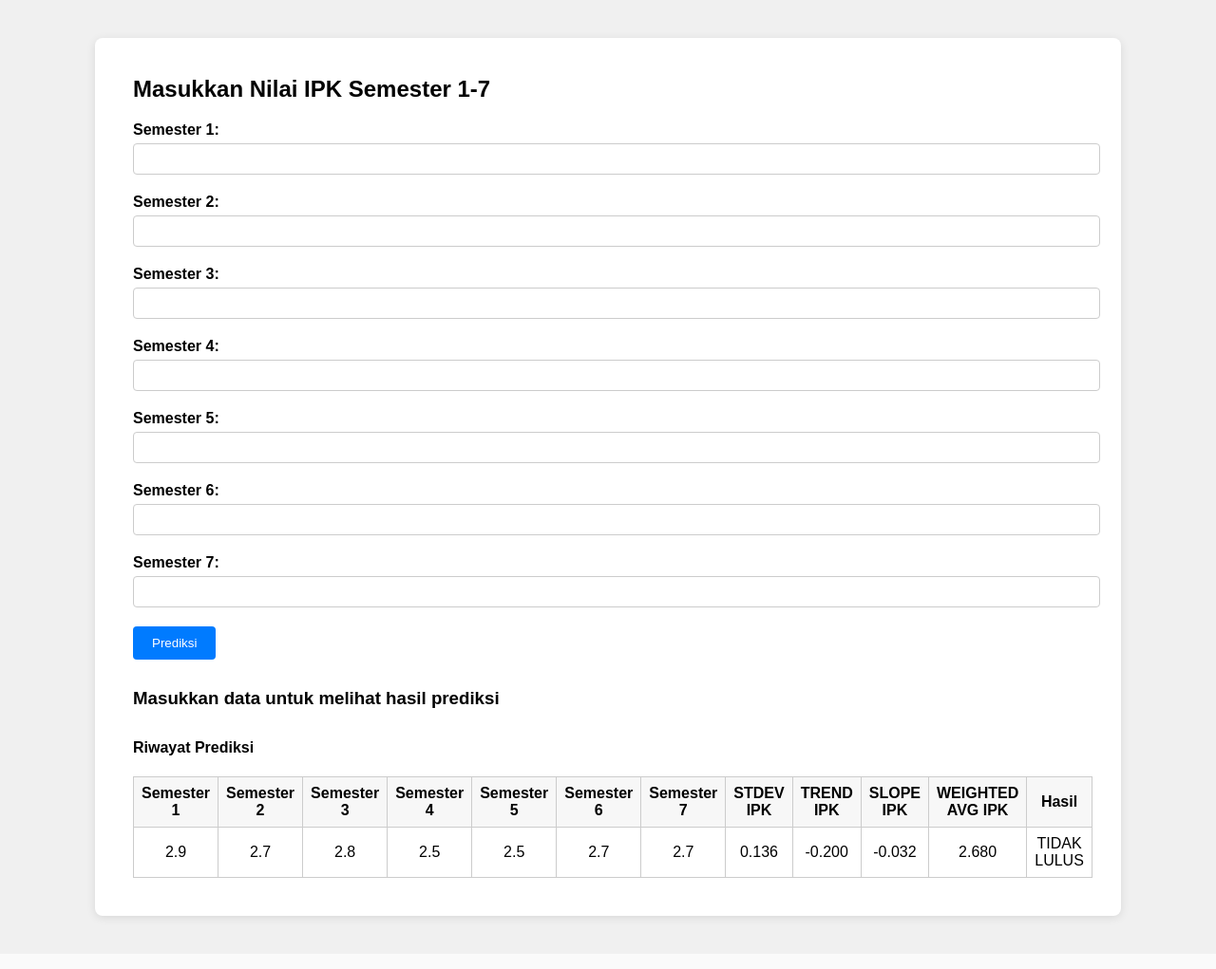
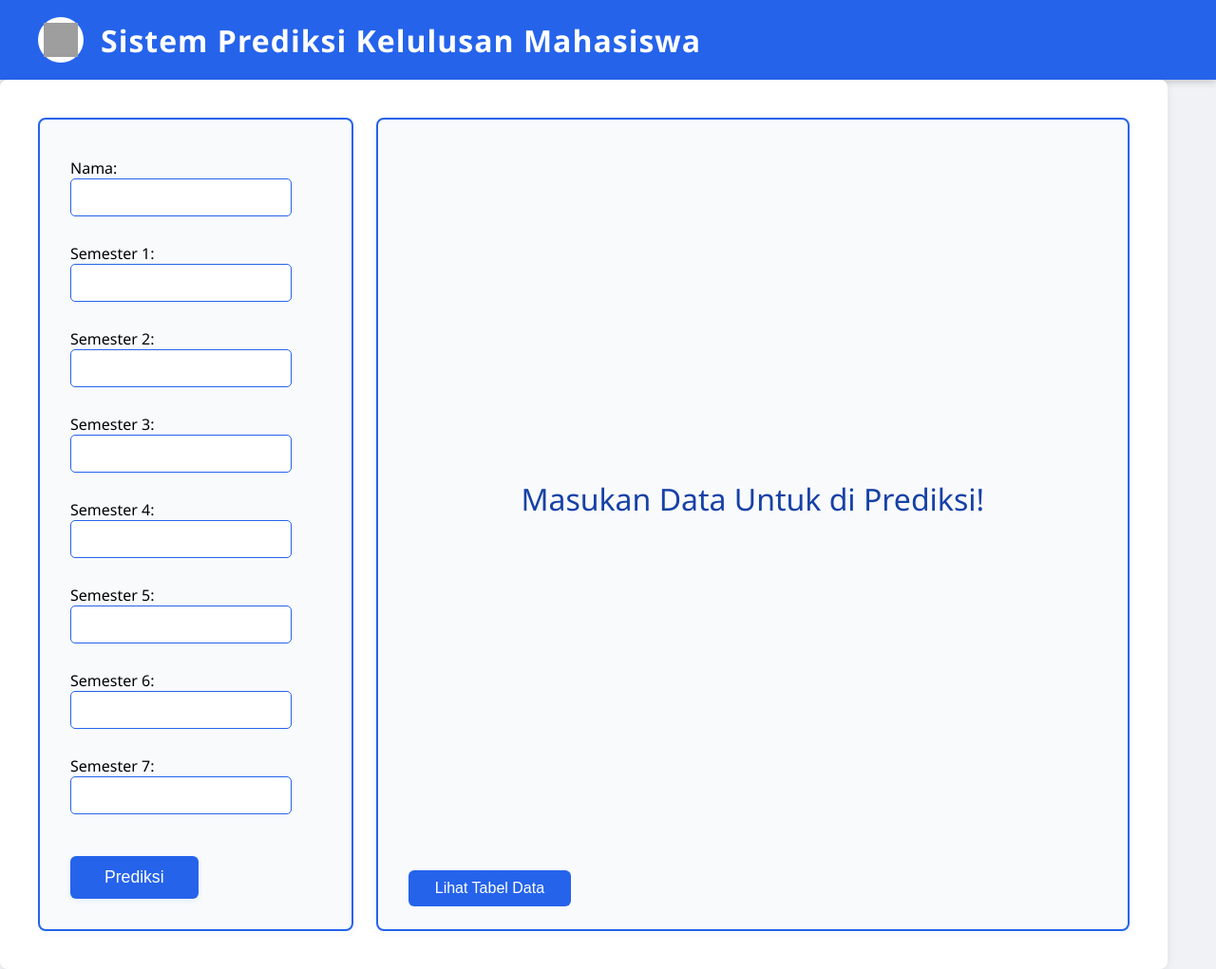
Before and after one commit to RyuuRyu/KNN-Web-App, a Flask app: page / in a window 1280 px wide. Shown: the whole page at 95% size. Before the commit the page ends 973 px from the top, so only its background shows below. Run offline with Flask 3, Linux system fonts and the light colour scheme; data comes from the database, SQL or seed files in the repository; both versions use the stored data as it was after the commit; parts of the project's set-up code (start-up, migrations or seed data) failed here and were passed over; grey boxes are pictures that could not be loaded.

Commit message:
show prediction result and summary improving

```diff
--- a/app.py
+++ b/app.py
@@ -17,6 +17,7 @@ def init_db():
     c.execute('''
         CREATE TABLE IF NOT EXISTS inputs (
             id INTEGER PRIMARY KEY AUTOINCREMENT,
+            nama TEXT,
             semester1 REAL,
             semester2 REAL,
             semester3 REAL,
@@ -39,7 +40,9 @@ init_db()
 @app.route('/', methods=['GET', 'POST'])
 def home():
     prediction = None
+    summary = None
     if request.method == 'POST':
+        nama = request.form['nama']
         semester1 = float(request.form['semester1'])
         semester2 = float(request.form['semester2'])
         semester3 = float(request.form['semester3'])
@@ -65,6 +68,12 @@ def home():
         weights = [0.1, 0.1, 0.1, 0.1, 0.15, 0.2, 0.25]
         weighted_avg = np.dot(ipks, weights)
 
+        summary = {
+            'stddev': stddev,
+            'trend': trend,
+            'slope': slope
+        }
+
         # Prepare input for prediction (order must match training)
         input_data = pd.DataFrame([[
             semester1, semester2, semester3, semester4, semester5, semester6, semester7,
@@ -85,27 +94,28 @@ def home():
         c = conn.cursor()
         c.execute('''
             INSERT INTO inputs (
-                semester1, semester2, semester3, semester4, semester5, semester6, semester7,
+                nama, semester1, semester2, semester3, semester4, semester5, semester6, semester7,
                 stddev, trend, slope, weighted_avg, prediction
-            ) VALUES (?, ?, ?, ?, ?, ?, ?, ?, ?, ?, ?, ?)
-        ''', (semester1, semester2, semester3, semester4, semester5, semester6, semester7,
+            ) VALUES (?, ?, ?, ?, ?, ?, ?, ?, ?, ?, ?, ?, ?)
+        ''', (nama, semester1, semester2, semester3, semester4, semester5, semester6, semester7,
               stddev, trend, slope, weighted_avg, status))
         conn.commit()
         conn.close()
-        return redirect(url_for('home'))
+        return render_template('index.html', prediction=prediction, summary=summary)
+    return render_template('index.html', prediction=prediction, summary=summary)
 
-    # Fetch all records for display
+@app.route('/table')
+def table():
     conn = sqlite3.connect(DB_FILE)
     c = conn.cursor()
     c.execute('''
-        SELECT semester1, semester2, semester3, semester4, semester5, semester6, semester7,
-               stddev, trend, slope, weighted_avg, prediction
+        SELECT nama, semester1, semester2, semester3, semester4, semester5, semester6, semester7,
+               weighted_avg, prediction
         FROM inputs
     ''')
     records = c.fetchall()
     conn.close()
-
-    return render_template('index.html', prediction=prediction, records=records)
+    return render_template('table.html', records=records)
 
 if __name__ == '__main__':
     app.run(debug=True)
--- /dev/null
+++ b/seccrets.py
@@ -0,0 +1,2 @@
+import secrets
+print(secrets.token_hex(16))
--- a/templates/index.html
+++ b/templates/index.html
@@ -1,92 +1,253 @@
 <!DOCTYPE html>
 <html lang="en">
   <head>
-    <meta charset="UTF-8">
+    <meta charset="UTF-8" />
     <title>Prediksi Kelulusan Mahasiswa</title>
     <style>
-        body { font-family: Arial, sans-serif; background: #f0f0f0; }
-        .container { width: 1000px; margin: 40px auto; background: #fff; border-radius: 8px; box-shadow: 0 2px 10px rgba(0,0,0,0.1); padding: 40px; }
-        .form { margin-bottom: 30px; }
-        .form label { font-weight: bold; }
-        .form input[type="number"] { width: 100%; padding: 8px; margin: 5px 0 20px; border: 1px solid #ccc; border-radius: 4px; }
-        .form button { background: #007bff; color: #fff; padding: 10px 20px; border: none; border-radius: 4px; cursor: pointer; }
-        .form button:hover { background: #0056b3; }
-        table { width: 100%; border-collapse: collapse; margin-top: 20px; }
-        th, td { border: 1px solid #ccc; padding: 8px; text-align: center; }
-        th { background: #f7f7f7; }
-        h2, h3, h4 { margin-top: 0; }
+      body {
+        font-family: "Segoe UI", Arial, sans-serif;
+        background: #f0f2f5;
+        margin: 0;
+        padding: 0;
+      }
+      .header {
+        display: flex;
+        align-items: center;
+        background: #2563eb;
+        color: #fff;
+        padding: 18px 40px;
+        box-shadow: 0 2px 8px rgba(0, 0, 0, 0.205);
+      }
+      .header-logo {
+        width: 48px;
+        height: 48px;
+        margin-right: 18px;
+        background: #fff;
+        border-radius: 50%;
+        display: flex;
+        align-items: center;
+        justify-content: center;
+      }
+      .header-logo img {
+        width: 36px;
+        height: 36px;
+        display: block;
+      }
+      .header-title {
+        font-size: 2rem;
+        font-weight: 600;
+        letter-spacing: 1px;
+      }
+      .container {
+        display: flex;
+        width: 100%;
+        background: #fff;
+        border-radius: 8px;
+        box-shadow: 0 2px 10px rgba(0, 0, 0, 0.08);
+        padding: 0;
+        max-width: 96vw;
+      }
+      .form {
+        width: 27%;
+        min-width: 320px;
+        margin: 40px 0 40px 40px;
+        background: #f8fafc;
+        display: flex;
+        flex-direction: column;
+        justify-content: flex-start;
+        border: 2px solid #2563eb;
+        border-radius: 8px;
+        box-sizing: border-box;
+        padding: 40px 32px 32px 32px;
+        box-shadow: 0 2px 8px rgba(37, 99, 235, 0.06);
+      }
+      .form label {
+        font-weight: 500;
+        margin-bottom: 8px;
+      }
+      .form input[type="number"],
+      .form input[type="text"] {
+        display: block;
+        width: 80%;
+        padding: 10px;
+        margin-bottom: 28px;
+        border: 1.5px solid #2563eb;
+        border-radius: 5px;
+        font-size: 1rem;
+        background: #fff;
+        transition: border 0.2s;
+      }
+      .form input[type="number"]:focus,
+      .form input[type="text"]:focus {
+        border: 1.5px solid #1741a6;
+        outline: none;
+      }
+      .form button {
+        background: #2563eb;
+        color: #fff;
+        padding: 12px 36px;
+        border: none;
+        border-radius: 6px;
+        cursor: pointer;
+        font-size: 1.1rem;
+        margin-top: 16px;
+        width: fit-content;
+        font-weight: 500;
+        box-shadow: 0 2px 6px rgba(37, 99, 235, 0.08);
+        transition: background 0.2s;
+      }
+      .form button:hover {
+        background: #1741a6;
+      }
+      .result {
+        flex: 1;
+        margin: 40px 40px 40px 24px;
+        display: flex;
+        flex-direction: column;
+        justify-content: flex-start;
+        border: 2px solid #2563eb;
+        border-radius: 8px;
+        padding: 32px 32px 24px 32px;
+        box-sizing: border-box;
+        background: #f8fafc;
+        box-shadow: 0 2px 8px rgba(37, 99, 235, 0.06);
+      }
+      .result h3,
+      .result h2 {
+        margin-top: 0;
+        font-size: 2rem;
+        font-weight: 600;
+        color: #1741a6;
+      }
+      .summary-list {
+        margin: 1rem 0 2rem 0;
+        font-size: 1.1rem;
+        color: #222;
+      }
+      .summary-list li {
+        margin-bottom: 0.3rem;
+      }
+      .table-container {
+        margin-top: 2rem;
+        border: 2px solid #e5e7eb;
+        border-radius: 6px;
+        padding: 18px;
+        background: #fff;
+        box-shadow: 0 1px 4px rgba(0, 0, 0, 0.03);
+      }
+      table {
+        width: 100%;
+        border-collapse: collapse;
+        margin-top: 10px;
+        background: #fff;
+      }
+      th,
+      td {
+        border: 1px solid #e5e7eb;
+        padding: 8px;
+        text-align: center;
+      }
+      th {
+        background: #f1f5fb;
+        font-weight: 600;
+        color: #1741a6;
+      }
+      @media (max-width: 1100px) {
+        .container {
+          flex-direction: column;
+          height: auto;
+        }
+        .form,
+        .result {
+          width: 98%;
+          margin: 20px auto;
+        }
+      }
+      @media (max-width: 700px) {
+        .header {
+          flex-direction: column;
+          align-items: flex-start;
+          padding: 14px 10px;
+        }
+        .header-title {
+          font-size: 1.2rem;
+        }
+        .container {
+          max-width: 100vw;
+        }
+        .form,
+        .result {
+          padding: 16px 8px;
+        }
+      }
     </style>
   </head>
   <body>
+    <div class="header">
+      <div class="header-logo">
+        <!-- You can replace the SVG below with your own logo image if you want -->
+        <img
+          src="https://cdn-icons-png.flaticon.com/512/3135/3135755.png"
+          alt="Logo"
+        />
+      </div>
+      <span class="header-title">Sistem Prediksi Kelulusan Mahasiswa</span>
+    </div>
+
     <div class="container">
       <div class="form">
-        <h2>Masukkan Nilai IPK Semester 1-7</h2>
             <form method="post" action="/">
+                <label>Nama:</label>
+                <input type="text" name="nama" required />
                 <label>Semester 1:</label>
-            <input type="number" name="semester1" step="any" required>
+                <input type="number" name="semester1" step="any" required />
                 <label>Semester 2:</label>
-            <input type="number" name="semester2" step="any" required>
+                <input type="number" name="semester2" step="any" required />
                 <label>Semester 3:</label>
-            <input type="number" name="semester3" step="any" required>
+                <input type="number" name="semester3" step="any" required />
                 <label>Semester 4:</label>
-            <input type="number" name="semester4" step="any" required>
+                <input type="number" name="semester4" step="any" required />
                 <label>Semester 5:</label>
-            <input type="number" name="semester5" step="any" required>
+                <input type="number" name="semester5" step="any" required />
                 <label>Semester 6:</label>
-            <input type="number" name="semester6" step="any" required>
+                <input type="number" name="semester6" step="any" required />
                 <label>Semester 7:</label>
-            <input type="number" name="semester7" step="any" required>
+                <input type="number" name="semester7" step="any" required />
                 <button type="submit">Prediksi</button>
             </form>
         </div>
+
         <div class="result">
             {% if prediction %}
-            <h3>Hasil: {{ prediction }}</h3>
-        {% else %}
-            <h3>Masukkan data untuk melihat hasil prediksi</h3>
+            <h3>
+              *Hasil
+              <span style="font-weight: bold; text-decoration: underline"
+                >Prediksi</span
+              >
+            </h3>
+            <div style="margin-bottom: 1.2rem">
+              <span style="font-size: 1.1rem">{{ prediction }}</span>
+            </div>
+            {% if summary %}
+            <ul class="summary-list">
+              <li>Std. Deviasi IPK : <b>{{ "%.3f"|format(summary.stddev) }}</b></li>
+              <li>Trend IPK : <b>{{ "%.3f"|format(summary.trend) }}</b></li>
+              <li>Slope IPK : <b>{{ "%.3f"|format(summary.slope) }}</b></li>
+            </ul>
+            {% endif %} {% elif not records or records|length == 0 %}
+            <div style="display: flex; align-items: center; justify-content: center; height: 100%;">
+              <h2 style="margin: auto; font-weight: 400">
+                Masukan Data Untuk di
+                <span style="font-weight: 500">Prediksi!</span>
+              </h2>
+            </div>
             {% endif %}
 
-        {% if records and records|length > 0 %}
-        <div style="margin-top: 2rem;">
-            <h4>Riwayat Prediksi</h4>
-            <table>
-                <thead>
-                    <tr>
-                        <th>Semester 1</th>
-                        <th>Semester 2</th>
-                        <th>Semester 3</th>
-                        <th>Semester 4</th>
-                        <th>Semester 5</th>
-                        <th>Semester 6</th>
-                        <th>Semester 7</th>
-                        <th>STDEV IPK</th>
-                        <th>TREND IPK</th>
-                        <th>SLOPE IPK</th>
-                        <th>WEIGHTED AVG IPK</th>
-                        <th>Hasil</th>
-                    </tr>
-                </thead>
-                <tbody>
-                {% for row in records %}
-                    <tr>
-                        <td>{{ row[0] }}</td>
-                        <td>{{ row[1] }}</td>
-                        <td>{{ row[2] }}</td>
-                        <td>{{ row[3] }}</td>
-                        <td>{{ row[4] }}</td>
-                        <td>{{ row[5] }}</td>
-                        <td>{{ row[6] }}</td>
-                        <td>{{ "%.3f"|format(row[7]) }}</td>
-                        <td>{{ "%.3f"|format(row[8]) }}</td>
-                        <td>{{ "%.3f"|format(row[9]) }}</td>
-                        <td>{{ "%.3f"|format(row[10]) }}</td>
-                        <td>{{ row[11] }}</td>
-                    </tr>
-                {% endfor %}
-                </tbody>
-            </table>
-        </div>
-        {% endif %}
+            <a href="{{ url_for('table') }}">
+                <button type="button" style="margin-top:24px;background:#2563eb;color:#fff;padding:10px 28px;border:none;border-radius:6px;cursor:pointer;font-size:1rem;">
+                    Lihat Tabel Data
+                </button>
+            </a>
         </div>
     </div>
   </body>
```
Also changed, not shown: templates/table.html (added, +54 -0 lines), data/student_inputs.db. Lines whose indentation alone changed are shown as unchanged.
